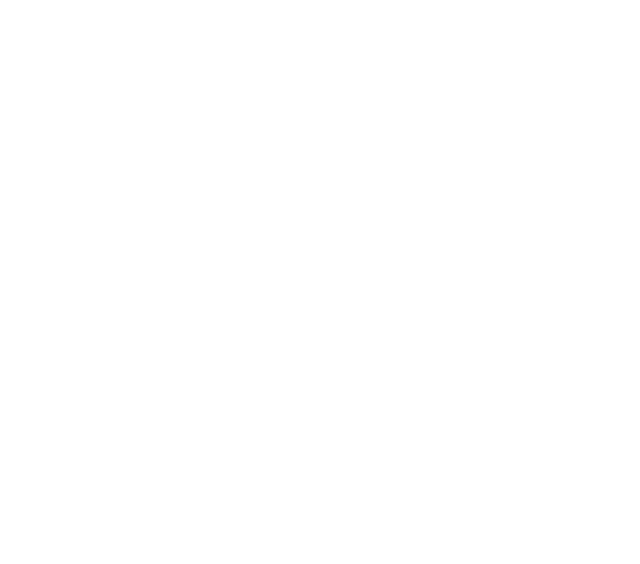
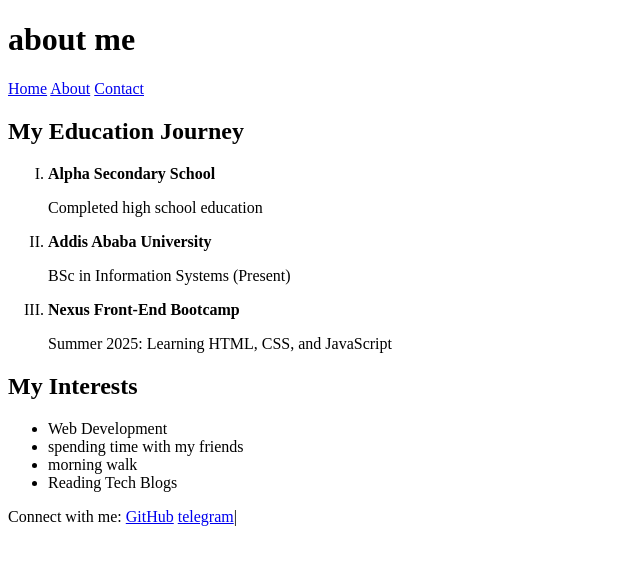
Before and after one commit to mishkiya/my-portfolio, a plain HTML site: page about.html in a window 1280 px wide. Shown: the whole page, without its empty margins (0-640 px from the left). Drawn offline with Linux system fonts and the light colour scheme.

Commit message:
initialize about.html

```diff
--- a/about.html
+++ b/about.html
@@ -0,0 +1,53 @@
+<!DOCTYPE html>
+<html lang="en">
+<head>
+    <meta charset="UTF-8">
+    <meta name="viewport" content="width=device-width, initial-scale=1.0">
+    <title>About Mishkiya's portfolio</title>
+</head>
+<body>
+    <header>
+        <h1>about me</h1>
+        <div role="navigation">
+            <a href="index.html">Home</a>
+            <a href="about.html">About</a>
+            <a href="contact.html">Contact</a>
+        </div>
+    </header>
+    <!--about section-->
+    <!--education background-->
+<section>
+  <h2>My Education Journey</h2>
+  <ol type="I">
+    <li>
+      <strong>Alpha Secondary School</strong>
+      <p>Completed high school education </p>
+    </li>
+    <li>
+      <strong>Addis Ababa University</strong>
+      <p>BSc in Information Systems (Present)</p>
+    </li>
+    <li>
+      <strong>Nexus Front-End Bootcamp</strong>
+      <p>Summer 2025: Learning HTML, CSS, and JavaScript</p>
+    </li>
+  </ol>
+</section>
+
+<!--my hobbies-->
+<h2>My Interests</h2>
+<ul>
+  <li>Web Development</li>
+  <li>spending time with my friends</li>
+  <li>morning walk</li>
+  <li>Reading Tech Blogs</li>
+</ul>
+</body>
+<!--footer-->
+    <footer>
+        <p>Connect with me:
+            <a href="https://github.com/mishkiya" target="_blank" title="My GitHub">GitHub</a>
+            <a href="https://telegram.com/mishkiya" target="_blank" title="My telegram">telegram</a>|
+        </p>
+    </footer>
+</html>
```
Also changed, not shown: contact.html (+7 -0 lines).
